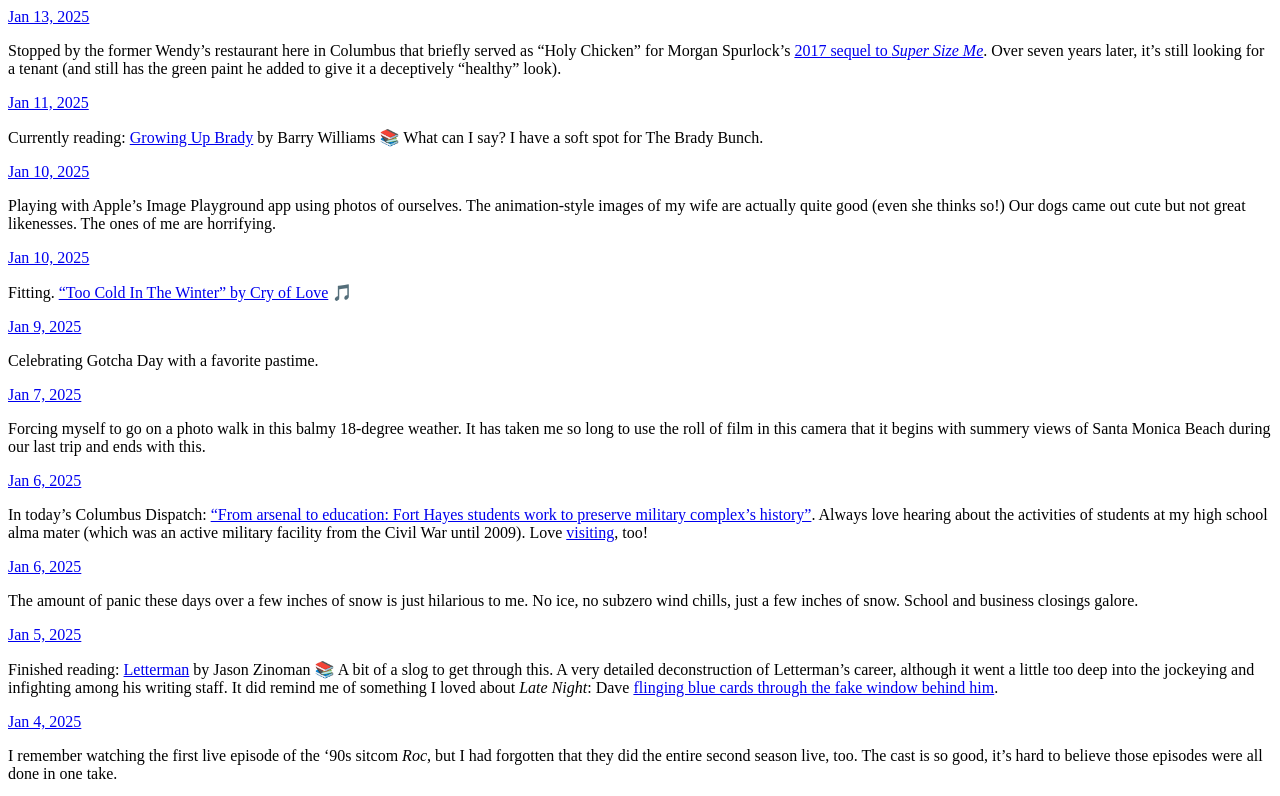
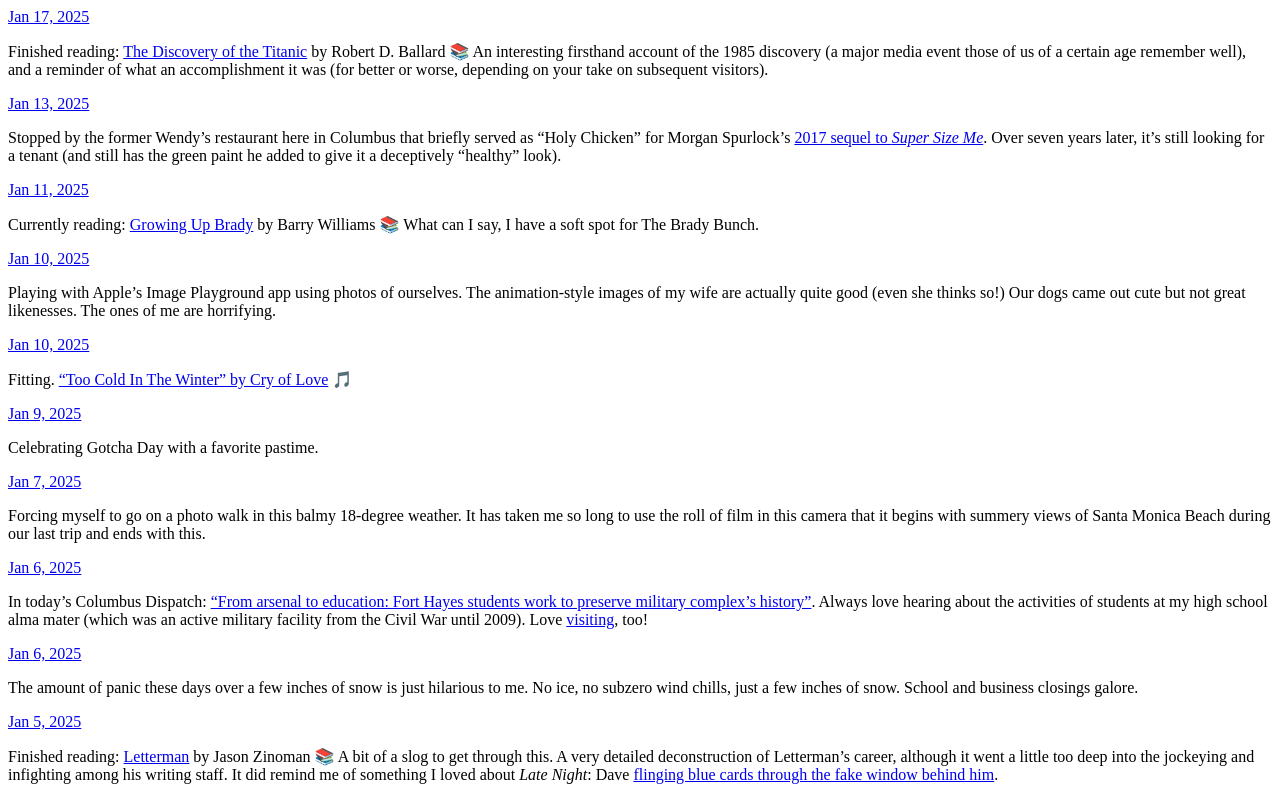
Before and after one commit to michaeljamesdunn/dunn.micro.blog, a plain HTML site: page index.html in a window 1280 px wide. Shown: the top 796 px of the page. Drawn offline with Linux system fonts and the light colour scheme.

Commit message:
Archiving from Micro.blog.

```diff
--- a/index.html
+++ b/index.html
@@ -25,6 +25,17 @@
 	  <div class="h-entry">
 
 
+		<a href="https://mikedunn.blog/2025/01/17/finished-reading-the-discovery-of/" class="u-url"><time class="dt-published" datetime="2025-01-17 12:16:47 -0500">Jan 17, 2025</time></a>
+
+		<div class="e-content">
+			 <p>Finished reading: <a href="https://micro.blog/books/9780446513852">The Discovery of the Titanic</a> by Robert D. Ballard 📚 An interesting firsthand account of the 1985 discovery (a major media event those of us of a certain age remember well), and a reminder of what an accomplishment it was (for better or worse, depending on your take on subsequent visitors).</p>
+
+		</div>
+	  </div>
+
+	  <div class="h-entry">
+
+
 		<a href="https://mikedunn.blog/2025/01/13/in-morgan-spurlock-released-a/" class="u-url"><time class="dt-published" datetime="2025-01-13 17:57:50 -0500">Jan 13, 2025</time></a>
 
 		<div class="e-content">
@@ -40,7 +51,7 @@
 		<a href="https://mikedunn.blog/2025/01/11/currently-reading-growing-up-brady/" class="u-url"><time class="dt-published" datetime="2025-01-11 13:39:24 -0500">Jan 11, 2025</time></a>
 
 		<div class="e-content">
-			 <p>Currently reading: <a href="https://micro.blog/books/9780061091223">Growing Up Brady</a> by Barry Williams 📚 What can I say? I have a soft spot for The Brady Bunch.</p>
+			 <p>Currently reading: <a href="https://micro.blog/books/9780061091223">Growing Up Brady</a> by Barry Williams 📚 What can I say, I have a soft spot for The Brady Bunch.</p>
 
 		</div>
 	  </div>
```
